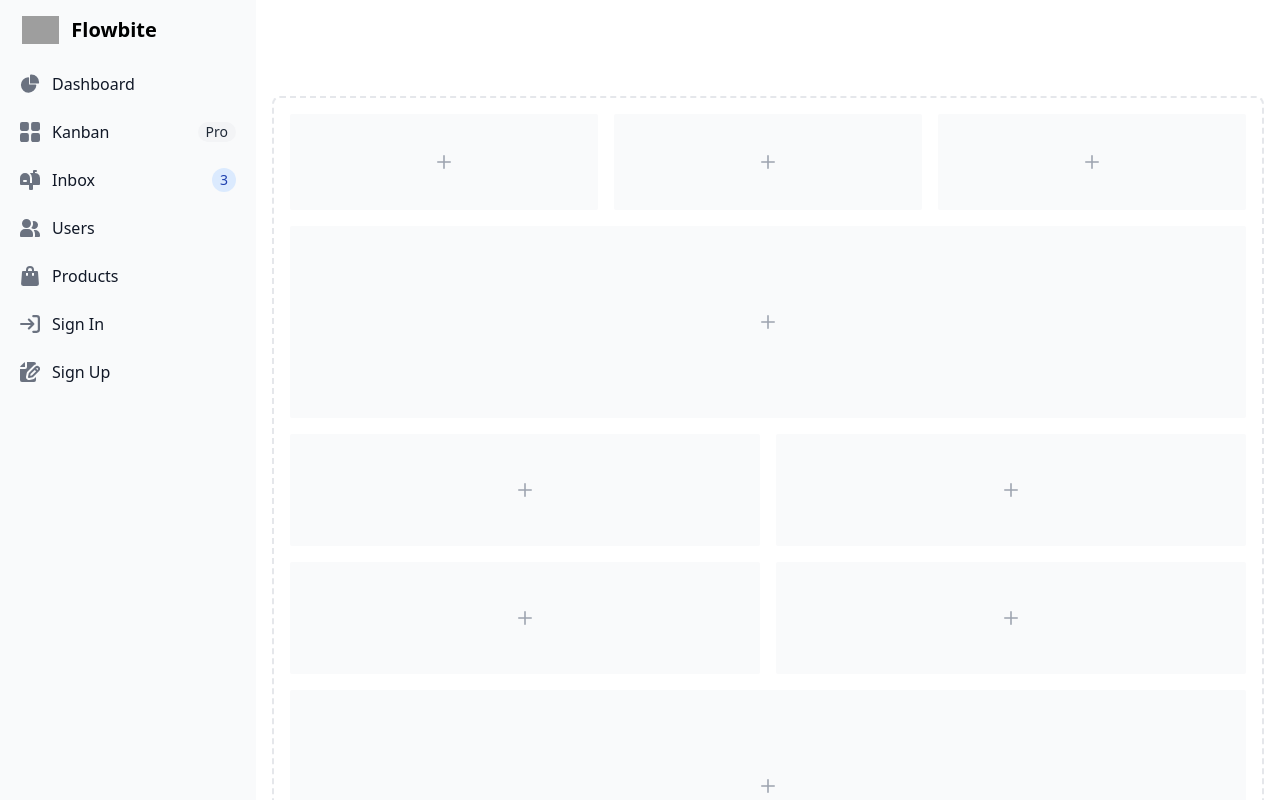
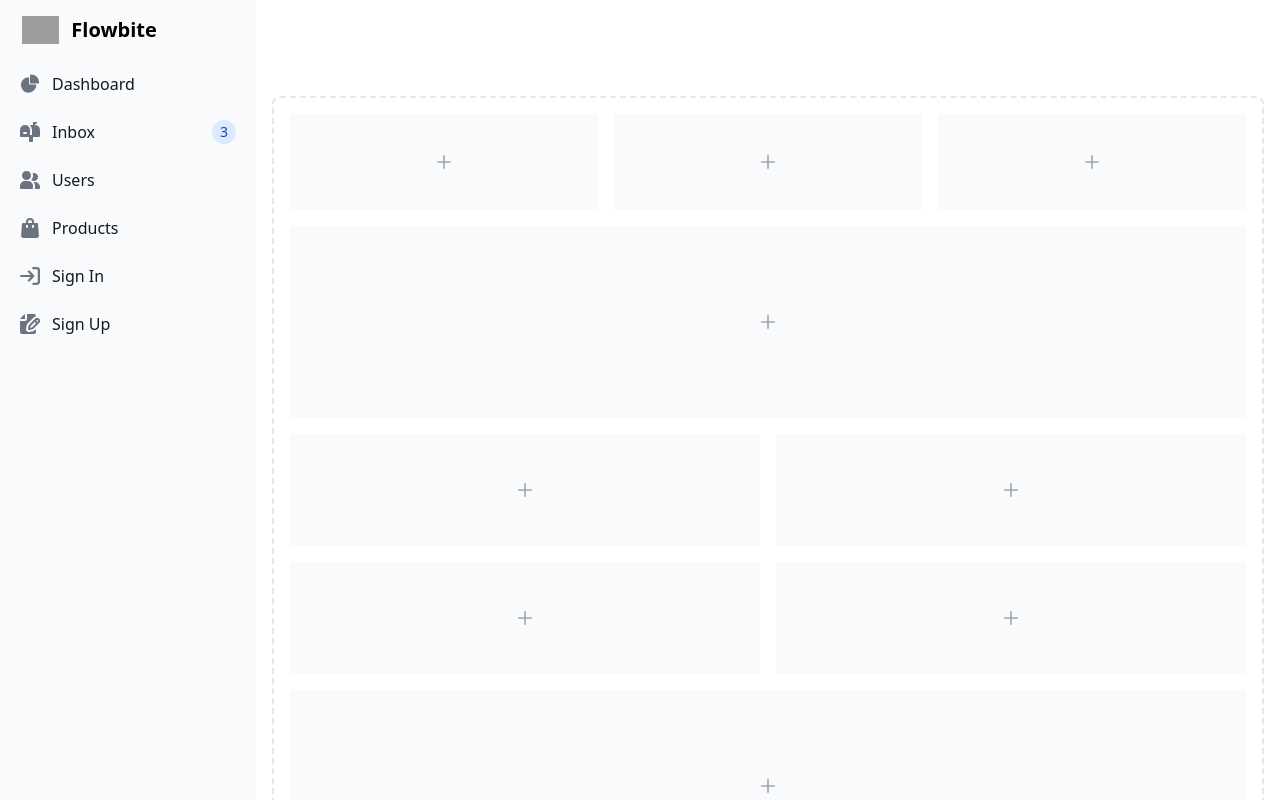
Before and after one commit to Laraib007/Ecommerce-NextJs-Project, a Next.js app: page /admin in a window 1280 px wide. Shown: the top 800 px of the page. Built offline with nearby package versions, Linux system fonts and the light colour scheme; grey boxes are pictures that could not be loaded.

Commit message:
fixing issues

```diff
--- a/src/pages/admin/index.js
+++ b/src/pages/admin/index.js
@@ -24,15 +24,6 @@ const index = () => {
                       <path d="M12.5 0c-.157 0-.311.01-.565.027A1 1 0 0 0 11 1.02V10h8.975a1 1 0 0 0 1-.935c.013-.188.028-.374.028-.565A8.51 8.51 0 0 0 12.5 0Z"/>
                    </svg>
                    <span class="ms-3">Dashboard</span>
-                </a>
-             </li>
-             <li>
-                <a href="#" class="flex items-center p-2 text-gray-900 rounded-lg dark:text-white hover:bg-gray-100 dark:hover:bg-gray-700 group">
-                   <svg class="shrink-0 w-5 h-5 text-gray-500 transition duration-75 dark:text-gray-400 group-hover:text-gray-900 dark:group-hover:text-white" aria-hidden="true" xmlns="http://www.w3.org/2000/svg" fill="currentColor" viewBox="0 0 18 18">
-                      <path d="M6.143 0H1.857A1.857 1.857 0 0 0 0 1.857v4.286C0 7.169.831 8 1.857 8h4.286A1.857 1.857 0 0 0 8 6.143V1.857A1.857 1.857 0 0 0 6.143 0Zm10 0h-4.286A1.857 1.857 0 0 0 10 1.857v4.286C10 7.169 10.831 8 11.857 8h4.286A1.857 1.857 0 0 0 18 6.143V1.857A1.857 1.857 0 0 0 16.143 0Zm-10 10H1.857A1.857 1.857 0 0 0 0 11.857v4.286C0 17.169.831 18 1.857 18h4.286A1.857 1.857 0 0 0 8 16.143v-4.286A1.857 1.857 0 0 0 6.143 10Zm10 0h-4.286A1.857 1.857 0 0 0 10 11.857v4.286c0 1.026.831 1.857 1.857 1.857h4.286A1.857 1.857 0 0 0 18 16.143v-4.286A1.857 1.857 0 0 0 16.143 10Z"/>
-                   </svg>
-                   <span class="flex-1 ms-3 whitespace-nowrap">Kanban</span>
-                   <span class="inline-flex items-center justify-center px-2 ms-3 text-sm font-medium text-gray-800 bg-gray-100 rounded-full dark:bg-gray-700 dark:text-gray-300">Pro</span>
                 </a>
              </li>
              <li>
```
